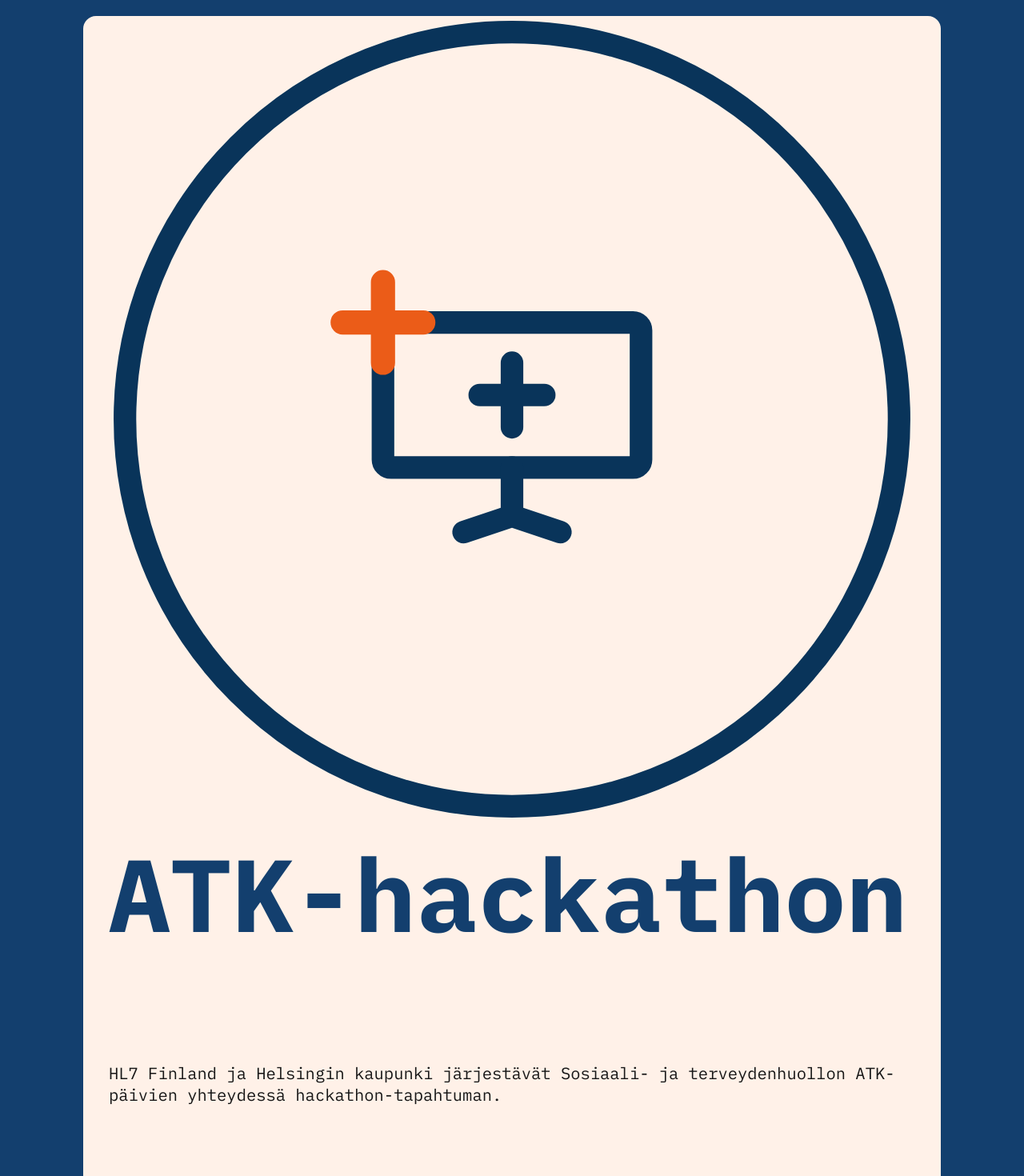
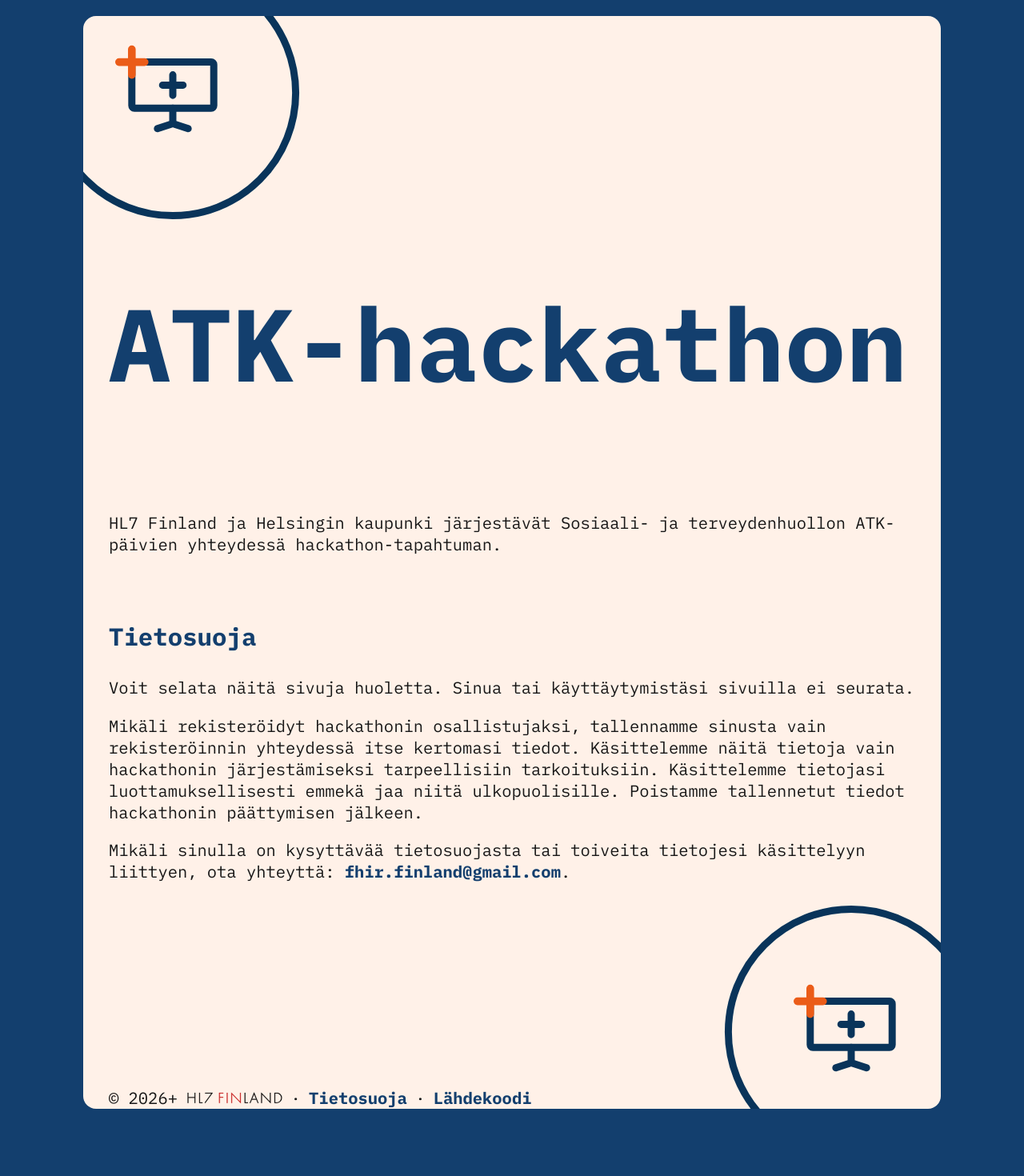
Before and after one commit to fhir-fi/hackathon, a Next.js app: page /hackathon/tietosuoja in a window 1280 px wide. Shown: the top 1470 px of the page at 80% size. After the commit the page ends 1407 px from the top, so only its background shows below. Built offline with nearby package versions, Linux system fonts and the light colour scheme.

Commit message:
Add privacy info

```diff
--- a/app/tietosuoja/page.js
+++ b/app/tietosuoja/page.js
@@ -7,7 +7,7 @@ export default function Privacy() {
     <main>
       <Link href="/">
         <picture>
-          <img src={`${process.env.NEXT_PUBLIC_BASE_PATH}/atk-hackathon-logo.svg`} alt="" />
+          <img className="decoration" src={`${process.env.NEXT_PUBLIC_BASE_PATH}/atk-hackathon-logo.svg`} alt="" />
         </picture>
       </Link>
       <Link href="/">
@@ -22,11 +22,22 @@ export default function Privacy() {
         <p>
           Voit selata näitä sivuja huoletta. Sinua tai käyttäytymistäsi sivuilla ei seurata.
         </p>
+        <p>
+          Mikäli rekisteröidyt hackathonin osallistujaksi, tallennamme sinusta vain rekisteröinnin
+          yhteydessä itse kertomasi tiedot. Käsittelemme näitä tietoja vain hackathonin
+          järjestämiseksi tarpeellisiin tarkoituksiin. Käsittelemme tietojasi luottamuksellisesti
+          emmekä jaa niitä ulkopuolisille. Poistamme tallennetut tiedot hackathonin päättymisen
+          jälkeen.
+        </p>
+        <p>
+          Mikäli sinulla on kysyttävää tietosuojasta tai toiveita tietojesi käsittelyyn liittyen,
+          ota yhteyttä: <a href="mailto:fhir.finland@gmail.com">fhir.finland@gmail.com</a>.
+        </p>
       </section>
       <Footer />
       <Link href="/">
         <picture>
-          <img src={`${process.env.NEXT_PUBLIC_BASE_PATH}/atk-hackathon-logo.svg`} alt="" />
+          <img className="decoration" src={`${process.env.NEXT_PUBLIC_BASE_PATH}/atk-hackathon-logo.svg`} alt="" />
         </picture>
       </Link>
     </main>
```
